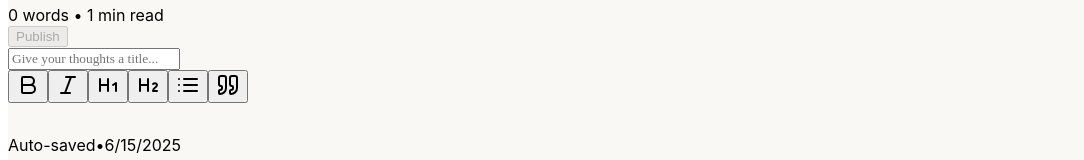
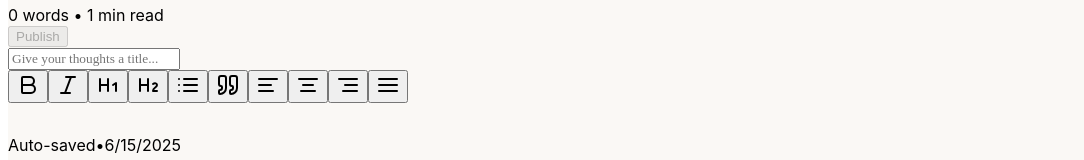
Before and after one commit to ariqzuhdi/journaling-frontend, a React (Vite) app in the folder client/: page / in a window 1280 px wide. Shown: the part 406-566 px from the top of the page, without its empty margins (0-1084 px from the left). Built offline with nearby package versions, Linux system fonts and the light colour scheme; no server answers.

Commit message:
add text align

```diff
--- a/client/src/components/ui/tiptap-editor.tsx
+++ b/client/src/components/ui/tiptap-editor.tsx
@@ -4,6 +4,13 @@ import { Button } from '@/components/ui/button';
 import { Bold, Italic, List, Quote, Heading1, Heading2 } from 'lucide-react';
 import { cn } from '@/lib/utils';
 import { useEffect } from 'react';
+import TextAlign from '@tiptap/extension-text-align'
+import {
+  AlignLeft,
+  AlignCenter,
+  AlignRight,
+  AlignJustify,
+} from "lucide-react"
 
 interface TiptapEditorProps {
   content: string;
@@ -27,6 +34,9 @@ export function TiptapEditor({
           levels: [1, 2, 3],
         },
       }),
+      TextAlign.configure({
+        types: ['heading', 'paragraph'],
+      }),
     ],
     content,
     editable,
@@ -42,10 +52,10 @@ export function TiptapEditor({
   });
 
   useEffect(() => {
-  if (editor && content !== editor.getHTML()) {
-    editor.commands.setContent(content, false); // Prevent infinite loop
-  }
-}, [content, editor]);
+    if (editor && content !== editor.getHTML()) {
+      editor.commands.setContent(content, false); // Prevent infinite loop
+    }
+  }, [content, editor]);
 
   if (!editor) {
     return null;
@@ -132,6 +142,59 @@ export function TiptapEditor({
           >
             <Quote className="h-4 w-4" />
           </Button>
+
+          <Button
+            type="button"
+            variant="ghost"
+            size="sm"
+            onClick={() => editor.chain().focus().setTextAlign('left').run()}
+            className={cn(
+              "h-8 px-2",
+              editor.isActive({ textAlign: 'left' }) && "bg-accent/20"
+            )}
+          >
+            <AlignLeft className="h-4 w-4" />
+          </Button>
+
+          <Button
+            type="button"
+            variant="ghost"
+            size="sm"
+            onClick={() => editor.chain().focus().setTextAlign('center').run()}
+            className={cn(
+              "h-8 px-2",
+              editor.isActive({ textAlign: 'center' }) && "bg-accent/20"
+            )}
+          >
+            <AlignCenter className="h-4 w-4" />
+          </Button>
+
+          <Button
+            type="button"
+            variant="ghost"
+            size="sm"
+            onClick={() => editor.chain().focus().setTextAlign('right').run()}
+            className={cn(
+              "h-8 px-2",
+              editor.isActive({ textAlign: 'right' }) && "bg-accent/20"
+            )}
+          >
+            <AlignRight className="h-4 w-4" />
+          </Button>
+
+          <Button
+            type="button"
+            variant="ghost"
+            size="sm"
+            onClick={() => editor.chain().focus().setTextAlign('justify').run()}
+            className={cn(
+              "h-8 px-2",
+              editor.isActive({ textAlign: 'justify' }) && "bg-accent/20"
+            )}
+          >
+            <AlignJustify className="h-4 w-4" />
+          </Button>
+
         </div>
       )}
 
--- a/package.json
+++ b/package.json
@@ -42,6 +42,7 @@
     "@radix-ui/react-toggle-group": "^1.1.3",
     "@radix-ui/react-tooltip": "^1.2.0",
     "@tanstack/react-query": "^5.60.5",
+    "@tiptap/extension-text-align": "^2.14.0",
     "@tiptap/react": "^2.14.0",
     "@tiptap/starter-kit": "^2.14.0",
     "@types/memoizee": "^0.4.12",
```
Also changed, not shown: 1 other file (tests, documents, lock files or other folders).
